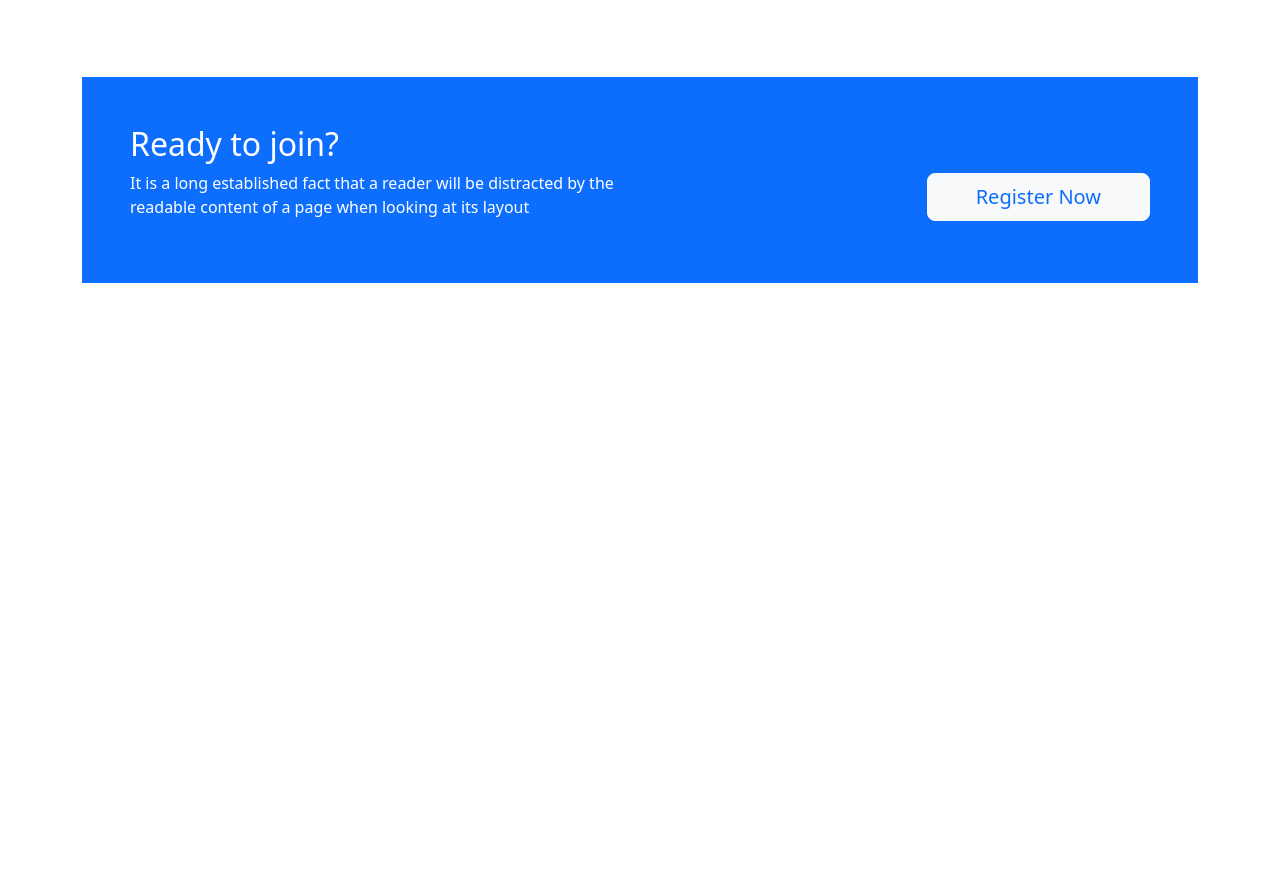
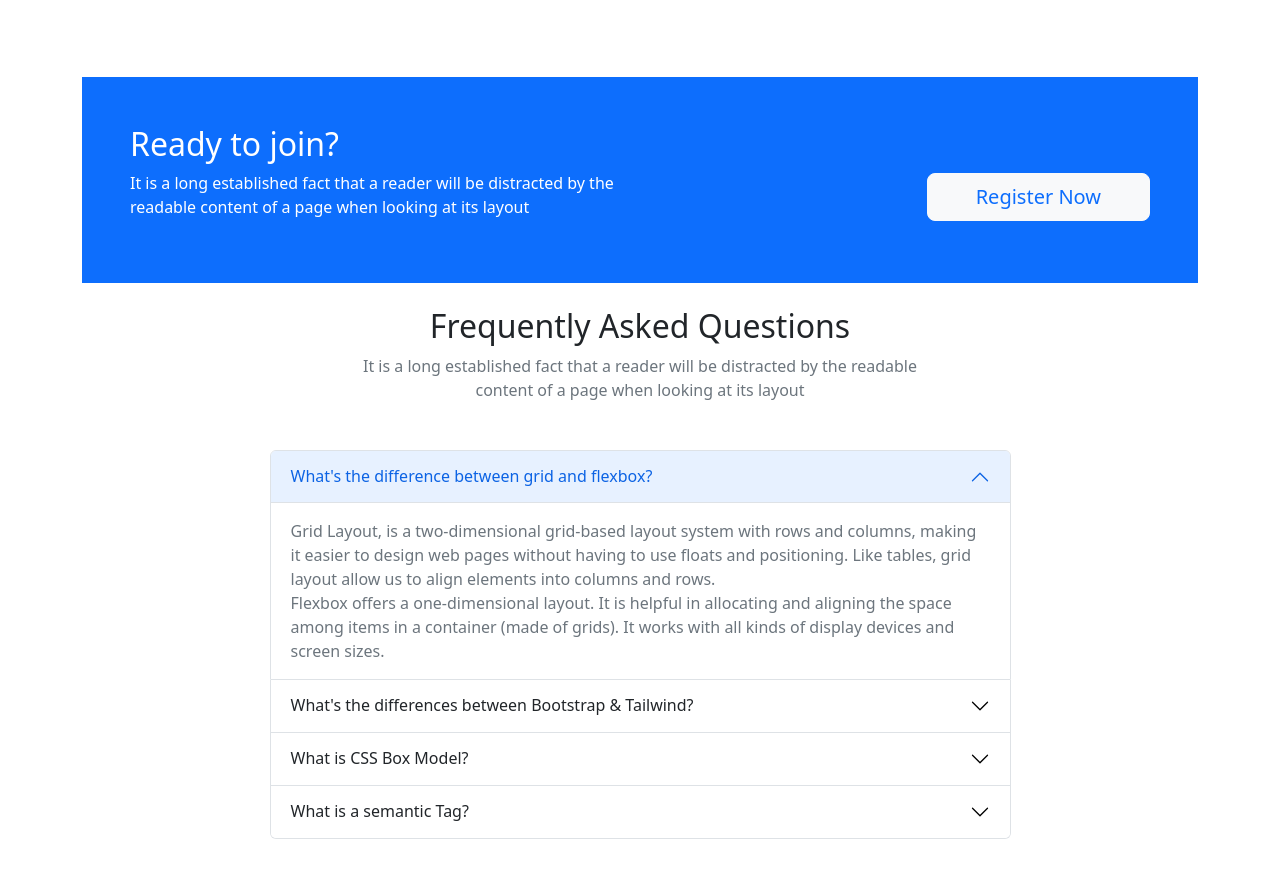
Before and after one commit to ashikur-rahman-asif/Edu-website, a plain HTML site: page index.html in a window 1280 px wide. Shown: the part 1854-2731 px from the top of the page. Before the commit the page ends 2137 px from the top, so only its background shows below. Drawn offline with nearby package versions, Linux system fonts and the light colour scheme.

Commit message:
fques done

```diff
--- a/index.html
+++ b/index.html
@@ -269,6 +269,78 @@
         </div>
       </div>
   </section>
+
+  <!-- freq question part start -->
+    <div class="container mt-4">
+      <div class="course-text text-center col-lg-6 col-md-12 col-sm-12" style=" margin:auto">
+        <h2>Frequently Asked Questions</h2>
+        <p class="text-muted mb-5">It is a long established fact that a reader will be distracted by the readable
+          content of a page when looking at its layout</p>
+      </div>
+      <div class="px-5 mb-5 col-lg-9 " style=" margin:auto">
+        <div class="accordion" id="accordionExample">
+          <div class="accordion-item">
+            <h2 class="accordion-header" id="headingOne">
+              <button class="accordion-button" type="button" data-bs-toggle="collapse" data-bs-target="#collapseOne"
+                aria-expanded="true" aria-controls="collapseOne">
+                 What's the difference between grid and flexbox?
+              </button>
+            </h2>
+            <div id="collapseOne" class="accordion-collapse collapse show" aria-labelledby="headingOne"
+              data-bs-parent="#accordionExample">
+              <div class="accordion-body text-muted">
+                Grid Layout, is a two-dimensional grid-based layout system with rows and columns, making it easier to design web pages without having to use floats and positioning. Like tables, grid layout allow us to align elements into columns and rows. <br>
+                Flexbox offers a one-dimensional layout. It is helpful in allocating and aligning the space among items in a container (made of grids). It works with all kinds of display devices and screen sizes.
+              </div>
+            </div>
+          </div>
+          <div class="accordion-item">
+            <h2 class="accordion-header" id="headingTwo">
+              <button class="accordion-button collapsed" type="button" data-bs-toggle="collapse"
+                data-bs-target="#collapseTwo" aria-expanded="false" aria-controls="collapseTwo">
+                What's the differences between Bootstrap & Tailwind?
+              </button>
+            </h2>
+            <div id="collapseTwo" class="accordion-collapse collapse" aria-labelledby="headingTwo"
+              data-bs-parent="#accordionExample">
+              <div class="accordion-body text-muted">
+                Bootstrap comes with a set of pre-styled responsive, mobile-first components that possess a definite UI kit. Tailwind CSS uses a set of utility classes to create a neat UI with more flexibility and uniqueness. Sites created using Bootstrap follow the generic pattern that makes them look identical.
+              </div>
+            </div>
+          </div>
+          <div class="accordion-item">
+            <h2 class="accordion-header" id="headingThree">
+              <button class="accordion-button collapsed" type="button" data-bs-toggle="collapse"
+                data-bs-target="#collapseThree" aria-expanded="false" aria-controls="collapseThree">
+                What is CSS Box Model?
+              </button>
+            </h2>
+            <div id="collapseThree" class="accordion-collapse collapse" aria-labelledby="headingThree"
+              data-bs-parent="#accordionExample">
+              <div class="accordion-body text-muted">
+                The CSS box model is essentially a box that wraps around every HTML element. It consists of: margins, borders, padding, and the actual content.
+              </div>
+            </div>
+          </div>
+
+          <div class="accordion-item">
+            <h2 class="accordion-header" id="headingFour">
+              <button class="accordion-button collapsed" type="button" data-bs-toggle="collapse"
+                data-bs-target="#collapseFour" aria-expanded="false" aria-controls="collapseFour">
+                What is a semantic Tag?
+              </button>
+            </h2>
+            <div id="collapseFour" class="accordion-collapse collapse" aria-labelledby="headingFour"
+              data-bs-parent="#accordionExample">
+              <div class="accordion-body text-muted">
+                The core characteristic of a semantic element is that it clearly communicated its meaning to both the developer and the browser. These elements clearly define its content.
+                <br>
+              </div>
+            </div>
+          </div>
+        </div>
+      </div>
+  <!-- freq question part end -->
     <!-- Bootstrap’s JS script -->
     <script src="https://cdn.jsdelivr.net/npm/bootstrap@5.2.0/dist/js/bootstrap.bundle.min.js"
         integrity="sha384-A3rJD856KowSb7dwlZdYEkO39Gagi7vIsF0jrRAoQmDKKtQBHUuLZ9AsSv4jD4Xa"
```
